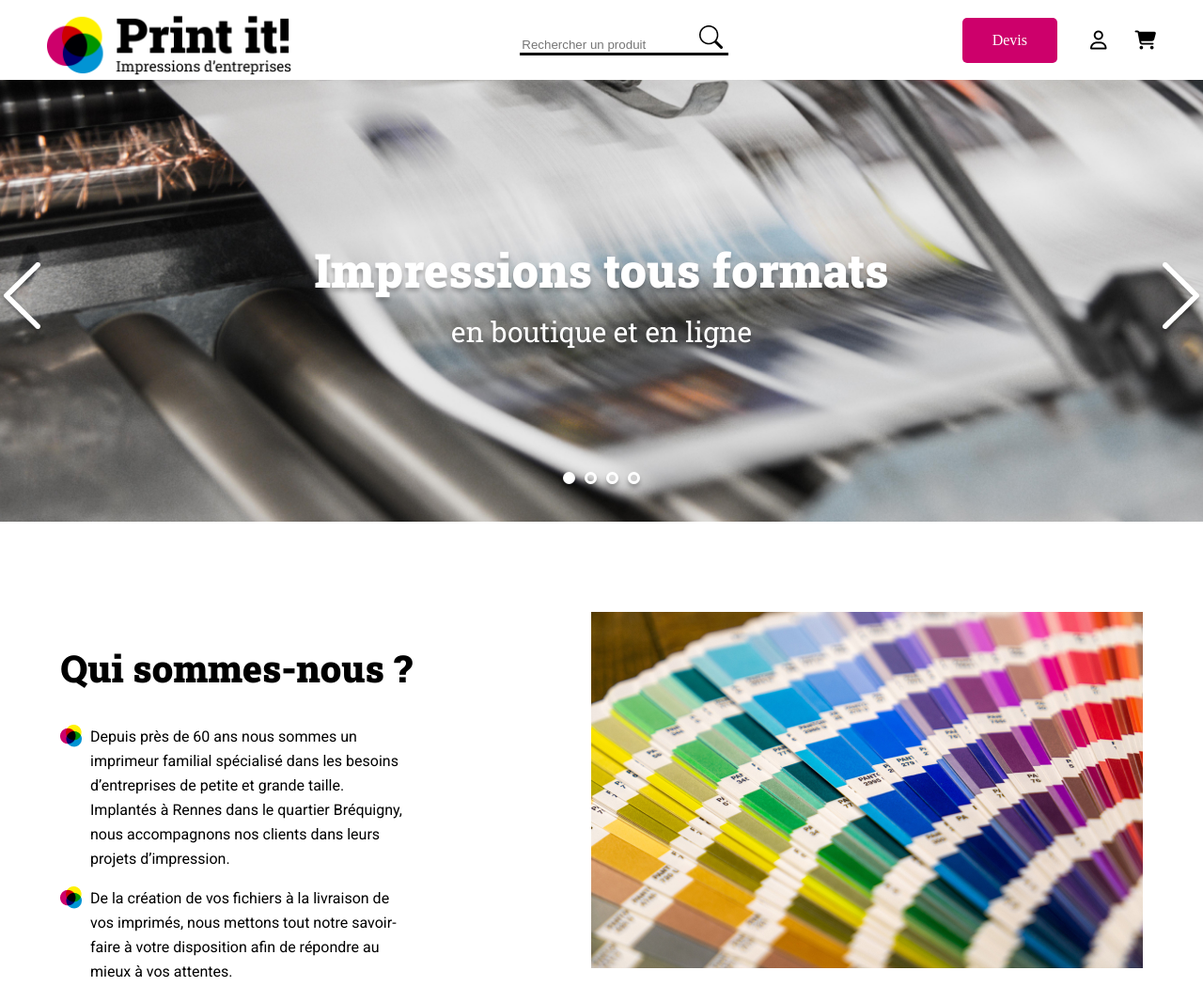
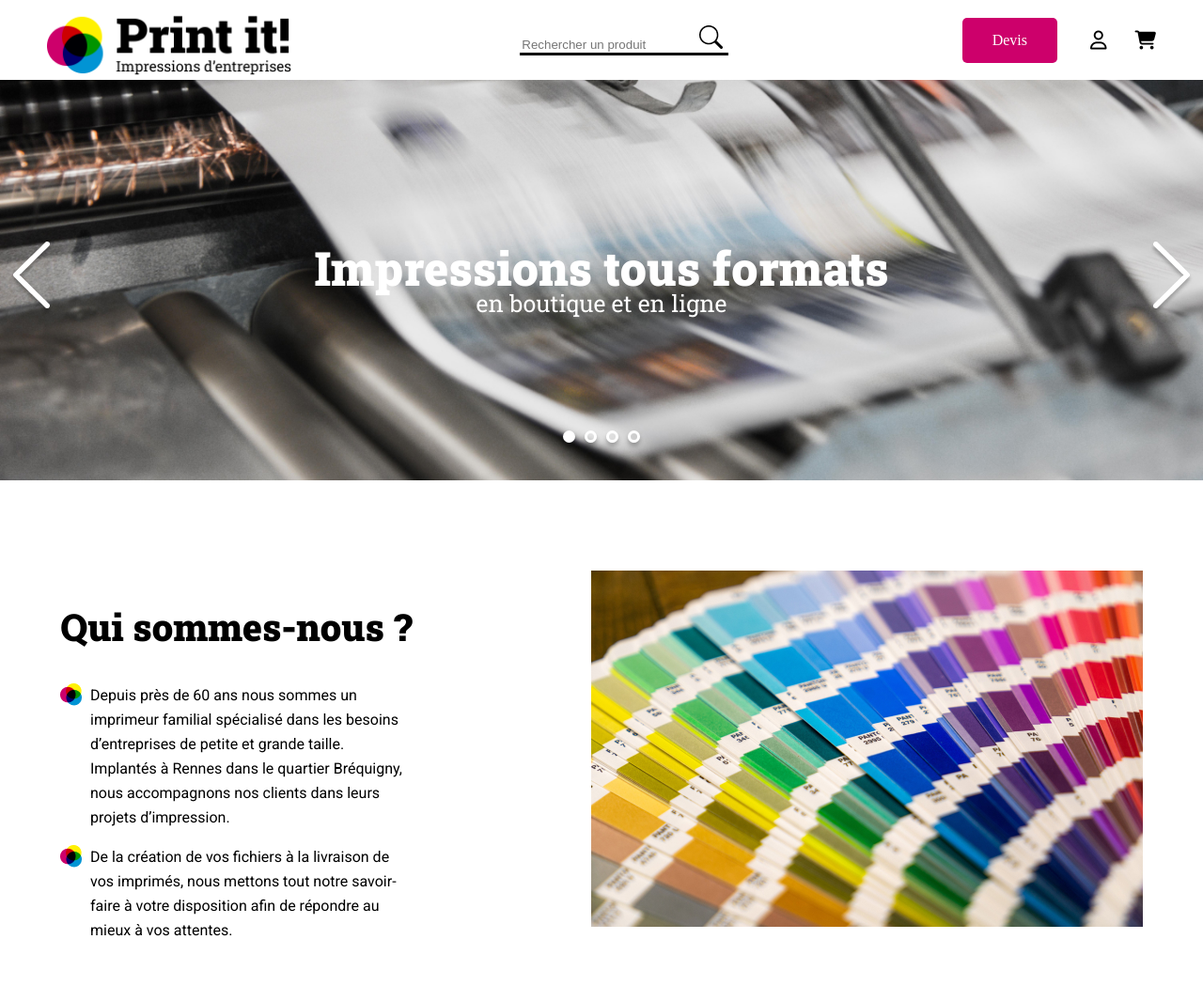
Before and after one commit to Unirotte/Projet5, a plain HTML site: page index.html in a window 1280 px wide. Shown: the top 1066 px of the page at 94% size. Drawn offline with Linux system fonts and the light colour scheme.

Commit message:
Ajout d'un fichier JSON modification du système de carrousel pour en passant plus par JS et JSON au lieu du HTML

```diff
--- a/assets/script2.js
+++ b/assets/script2.js
@@ -1,54 +1,107 @@
 
-const left = document.querySelector('#left');
-const right = document.querySelector('#right');
+
 const slider = document.querySelector('.banner-slide');
 const images = document.querySelectorAll('.banner-img');
 const nbImg = images.length;
-const dots = document.querySelectorAll('.dot');
+let title, subtitle;
 
-const texte = [
-    { titre: "Impressions tous formats", sousTitre: "en boutique et en ligne" },
-    { titre: "Tirages haute définition grand format", sousTitre: "pour vos bureaux et events" },
-    { titre: "Grand choix de couleurs", sousTitre: "de CMJN aux pantones" },
-    { titre: "Autocollants", sousTitre: "avec découpe laser sur mesure" }
-];
 
-const textePrincipal = document.querySelector('.arrow p');
-const texteSecondaire = document.querySelector('.arrow p span');
+async function Carrousel() {
+  try {
+    const response = await fetch('tableau.json');
+    if (!response.ok) throw new Error('Erreur de chargement du fichier JSON');
 
-let i = 0;
-let intervalId;
+    const tableau = await response.json();
+    console.log(tableau);
 
-function showImage(index) {
-    images.forEach((img, j) => {
-        img.classList.toggle('active', j === index);
+    const slider = document.querySelector('.banner-slide');
+    const dotsContainer = document.querySelector('.dots');
+    const banner = document.querySelector('#banner');
+
+    slider.innerHTML = '';
+    dotsContainer.innerHTML = '';
+
+    const titleBox = document.createElement('div');
+    titleBox.classList.add('banner-text');
+
+    title = document.createElement('h2');
+    title.classList.add('banner-title');
+
+    subtitle = document.createElement('span');
+    subtitle.classList.add('banner-subtitle');
+
+    title.appendChild(subtitle);
+    titleBox.appendChild(title);
+    banner.appendChild(titleBox);
+
+
+    tableau.forEach((item, index) => {
+      const slide = document.createElement('div');
+      slide.classList.add('slide');
+      if (index !== 0) slide.style.display = 'none';
+
+      const img = document.createElement('img');
+      img.src = item.image;
+      img.alt = item.alt;
+      img.classList.add('banner-img');
+
+      slide.appendChild(img);
+      slider.appendChild(slide);
     });
 
+    tableau.forEach((item, index) => {
+      const dot = document.createElement('div');
+      dot.classList.add('dot');
+      if (index === 0) dot.classList.add('dot_selected');
+      dotsContainer.appendChild(dot);
+    });
 
-    updateDots(index);
-    updateTexte(index);
+    startCarouselNavigation(tableau);
+  } catch (error) {
+    console.error('Erreur:', error);
+  }
 }
 
-right.addEventListener('click', () => {
-    i = (i + 1) % nbImg;
-    showImage(i);
-});
+document.addEventListener('DOMContentLoaded', Carrousel);
 
-left.addEventListener('click', () => {
-    i = (i - 1 + nbImg) % nbImg;
-    showImage(i);
-});
+function startCarouselNavigation(tableau) {
+  const slides = document.querySelectorAll('.slide');
+  const dots = document.querySelectorAll('.dot');
 
+  let currentIndex = 0;
 
-function updateDots(index) {
+  function showSlide(index) {
+    title.textContent = tableau[index].titre;
+    subtitle.textContent = tableau[index].sousTitre;
+    title.appendChild(subtitle);
+
+    slides.forEach((slide, i) => {
+      slide.style.display = (i === index) ? 'flex' : 'none';
+    });
     dots.forEach((dot, i) => {
-        dot.classList.toggle('dot_selected', i === index);
+      dot.classList.toggle('dot_selected', i === index);
     });
+  }
+
+  function prevSlide() {
+    currentIndex = (currentIndex - 1 + slides.length) % slides.length;
+    showSlide(currentIndex);
+  }
+
+  function nextSlide() {
+    currentIndex = (currentIndex + 1) % slides.length;
+    showSlide(currentIndex);
+  }
+
+  document.querySelector('#left').addEventListener('click', prevSlide);
+  document.querySelector('#right').addEventListener('click', nextSlide);
+
+  dots.forEach((dot, index) => {
+    dot.addEventListener('click', () => {
+      currentIndex = index;
+      showSlide(currentIndex);
+    });
+  });
+
+  showSlide(currentIndex);
 }
-
-function updateTexte(index) {
-    textePrincipal.firstChild.textContent = texte[index].titre + ' ';
-    texteSecondaire.textContent = texte[index].sousTitre;
-}
-
-showImage(i);
--- a/assets/style.css
+++ b/assets/style.css
@@ -235,29 +235,15 @@ input#search {
 	flex-direction: row;
 	align-items: center;
 	width: 100%;
-	min-height: 470px;
 	position: relative;
 	overflow: hidden
 }
 
-.banner-img {
-	position: absolute;
-	left: 50%;
-	transform: translate(-50%, -50%);
-	opacity: 0;
-	transition: opacity 0.5s ease;
-	z-index: 0;
-	width: 100%;
-	height: 100%;
-	object-fit: cover;
-	object-position: center;
+.slide {
+	display: flex;
+	flex-direction: column;
+	align-items: center;
 }
-
-.banner-img.active {
-	opacity: 1;
-	z-index: 1;
-}
-
 
 
 /* Code CSS en prévision de l'ajout d'un carousel pour la bannière */
@@ -274,11 +260,13 @@ input#search {
 #banner .arrow_left {
 	left: 10px;
 	cursor: pointer;
+	position: relative;
 }
 
 #banner .arrow_right {
 	right: 10px;
 	cursor: pointer;
+	position: relative;
 }
 
 /* Gestion des points du carrousel */
@@ -306,8 +294,9 @@ input#search {
 	background-color: #fff;
 }
 
+
 /* Fin du code CSS pour le carousel */
-#banner p {
+/* #banner p {
 	font-family: 'Roboto Slab', sans-serif;
 	font-weight: 900;
 	font-size: 50px;
@@ -321,7 +310,7 @@ input#search {
 	display: block;
 	font-weight: 400;
 	font-size: 30px;
-}
+} */
 
 #about-us {
 	display: flex;
@@ -475,3 +464,37 @@ footer div {
 		flex: 2;
 	}
 }
+
+/*NEW*/
+
+.banner-slide {
+	width: 100%;
+	height: 100%;
+	object-fit: cover;
+}
+
+img.banner-img {
+	width: 100%;
+}
+
+span.banner-subtitle {
+	display: flex;
+	flex-direction: column;
+	align-items: center;
+	font-size: 25px;
+	font-weight: 100;
+}
+
+.banner-text {
+	position: absolute;
+	width: 100%;
+	color: white;
+
+}
+
+h2.banner-title {
+	display: flex;
+	flex-direction: column;
+	align-items: center;
+	font-size: 50px;
+}
--- a/index.html
+++ b/index.html
@@ -47,23 +47,15 @@
 		<div id="banner">
 
 			<div class="banner-slide">
-				<img class="banner-img" src="./assets/images/slideshow/slide1.jpg" alt="Banner Print-it">
-				<img class="banner-img" src="./assets/images/slideshow/slide2.jpg" alt="Banner Print-it">
-				<img class="banner-img" src="./assets/images/slideshow/slide3.jpg" alt="Banner Print-it">
-				<img class="banner-img" src="./assets/images/slideshow/slide4.png" alt="Banner Print-it">
 			</div>
 
 			<div class="arrow">
 				<div class="arrow_left"><img src="assets/images/arrow_left.png" alt="precedent" id="left"></div>
-				<p>Impressions tous formats <span>en boutique et en ligne</span></p>
 				<div class="arrow_right"><img src="assets/images/arrow_right.png" alt="suivant" id="right"></div>
 			</div>
 
 			<div class="dots">
 				<div class="dot dot_selected"></div>
-				<div class="dot"></div>
-				<div class="dot"></div>
-				<div class="dot"></div>
 			</div>
 		</div>
 		<section id="about-us" class="container">
--- /dev/null
+++ b/tableau.json
@@ -0,0 +1,30 @@
+[
+  {
+    "id": 1,
+    "titre": "Impressions tous formats",
+    "sousTitre": "en boutique et en ligne",
+    "image": "./assets/images/slideshow/slide1.jpg",
+    "alt": "Imprimante qui imprime une feuille rapidement ce qui la rend floue"
+  },
+  {
+    "id": 2,
+    "titre": "Tirages haute définition grand format",
+    "sousTitre": "pour vos bureaux et events",
+    "image": "./assets/images/slideshow/slide2.jpg",
+    "alt": "Un open space avec des personnes qui travaillent sur des ordinateurs, avec des affiches imprimées en arrière-plan"
+  },
+  {
+    "id": 3,
+    "titre": "Grand choix de couleurs",
+    "sousTitre": "de CMJN aux pantones",
+    "image": "./assets/images/slideshow/slide3.jpg",
+    "alt": "Une tablette graphique avec des couleurs CMJN et Pantone affichées à l'écran"
+  },
+  {
+    "id": 4,
+    "titre": "Autocollants",
+    "sousTitre": "avec découpe laser sur mesure",
+    "image": "./assets/images/slideshow/slide4.png",
+    "alt": "Un fond jaune avec des autocollants de différentes formes et tailles, découpés avec précision"
+  }
+]
```
Also changed, not shown: assets/script.js (deleted, +0 -50 lines).
